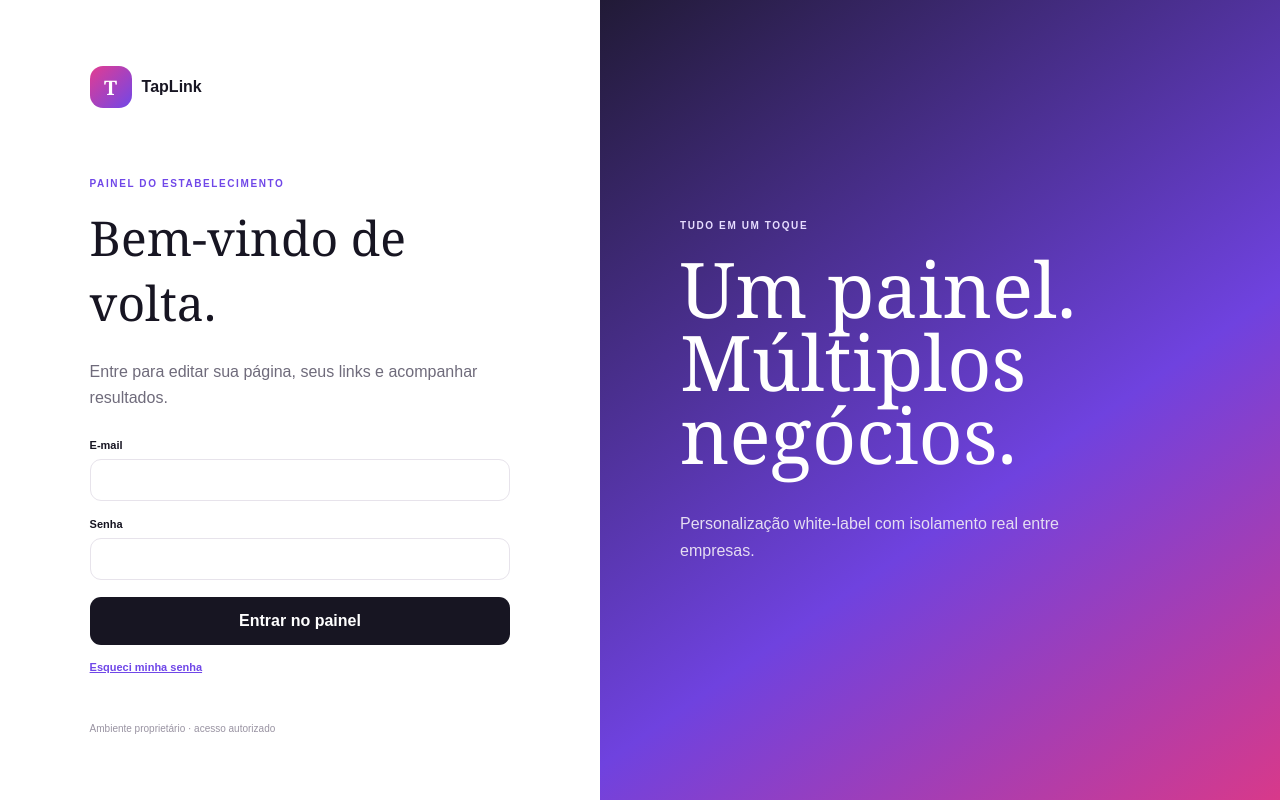
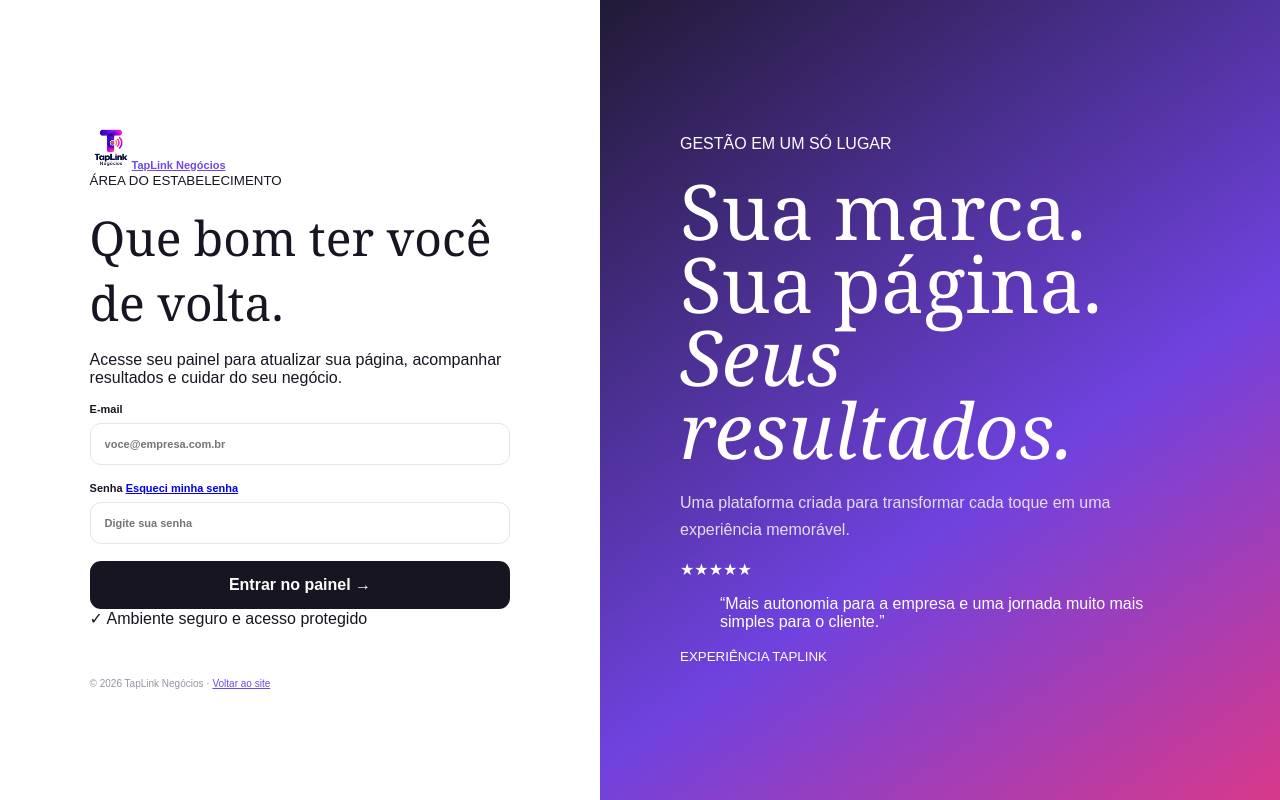
Before and after one commit to nicholasrichardsonsecurity/taplink-negocios, a Next.js app: page /login in a window 1280 px wide. Built offline with nearby package versions, Linux system fonts and the light colour scheme.

Commit message:
feat: modernizar experiência de login

```diff
--- a/app/login/page.tsx
+++ b/app/login/page.tsx
@@ -1,9 +1,35 @@
 "use client";
+import Image from "next/image";
+import Link from "next/link";
 import { FormEvent, useState } from "react";
 
 export default function Login(){
   const[error,setError]=useState("");
   const[loading,setLoading]=useState(false);
-  async function submit(e:FormEvent<HTMLFormElement>){e.preventDefault();setLoading(true);setError("");const data=Object.fromEntries(new FormData(e.currentTarget));const r=await fetch("/api/auth/login",{method:"POST",headers:{"content-type":"application/json"},body:JSON.stringify(data)});if(r.ok){location.href="/dashboard";return}const body=await r.json().catch(()=>({error:"Não foi possível entrar."}));setError(body.error);setLoading(false)}
-  return <main className="auth-page"><section className="auth-card"><a className="brand" href="/"><span>T</span><b>TapLink</b></a><small>PAINEL DO ESTABELECIMENTO</small><h1>Bem-vindo de volta.</h1><p>Entre para editar sua página, seus links e acompanhar resultados.</p><form onSubmit={submit}><label>E-mail<input name="email" type="email" autoComplete="email" required/></label><label>Senha<input name="password" type="password" autoComplete="current-password" minLength={10} required/></label>{error&&<div className="form-error">{error}</div>}<button disabled={loading}>{loading?"Entrando…":"Entrar no painel"}</button></form><a href="/forgot-password">Esqueci minha senha</a><footer>Ambiente proprietário · acesso autorizado</footer></section><aside><small>TUDO EM UM TOQUE</small><h2>Um painel.<br/>Múltiplos negócios.</h2><p>Personalização white-label com isolamento real entre empresas.</p></aside></main>;
+  async function submit(e:FormEvent<HTMLFormElement>){
+    e.preventDefault();
+    setLoading(true);
+    setError("");
+    try {
+      const data=Object.fromEntries(new FormData(e.currentTarget));
+      const response=await fetch("/api/auth/login",{method:"POST",headers:{"content-type":"application/json"},body:JSON.stringify(data)});
+      if(response.ok){location.href="/dashboard";return}
+      const body=await response.json().catch(()=>({error:"Não foi possível entrar."}));
+      setError(body.error);
+    } catch {
+      setError("Não foi possível conectar. Tente novamente.");
+    } finally {
+      setLoading(false);
+    }
+  }
+  return <main className="auth-page auth-modern">
+    <section className="auth-card">
+      <Link className="site-brand" href="/"><Image src="/brand/taplink-negocios-logo.png" alt="" width={42} height={42}/><span>TapLink <b>Negócios</b></span></Link>
+      <div className="auth-content"><small>ÁREA DO ESTABELECIMENTO</small><h1>Que bom ter você de volta.</h1><p>Acesse seu painel para atualizar sua página, acompanhar resultados e cuidar do seu negócio.</p>
+      <form onSubmit={submit}><label>E-mail<input name="email" type="email" autoComplete="email" placeholder="voce@empresa.com.br" required/></label><label><span>Senha <Link href="/forgot-password">Esqueci minha senha</Link></span><input name="password" type="password" autoComplete="current-password" placeholder="Digite sua senha" minLength={10} required/></label>{error?<div className="form-error" role="alert">{error}</div>:null}<button disabled={loading}>{loading?"Entrando…":"Entrar no painel →"}</button></form>
+      <div className="auth-security"><span>✓</span> Ambiente seguro e acesso protegido</div></div>
+      <footer>© 2026 TapLink Negócios · <Link href="/">Voltar ao site</Link></footer>
+    </section>
+    <aside><div className="auth-orb orb-one"/><div className="auth-orb orb-two"/><div className="auth-showcase"><span className="section-kicker">GESTÃO EM UM SÓ LUGAR</span><h2>Sua marca.<br/>Sua página.<br/><em>Seus resultados.</em></h2><p>Uma plataforma criada para transformar cada toque em uma experiência memorável.</p><div className="auth-quote"><div className="quote-stars">★★★★★</div><blockquote>“Mais autonomia para a empresa e uma jornada muito mais simples para o cliente.”</blockquote><small>EXPERIÊNCIA TAPLINK</small></div></div></aside>
+  </main>;
 }
```
